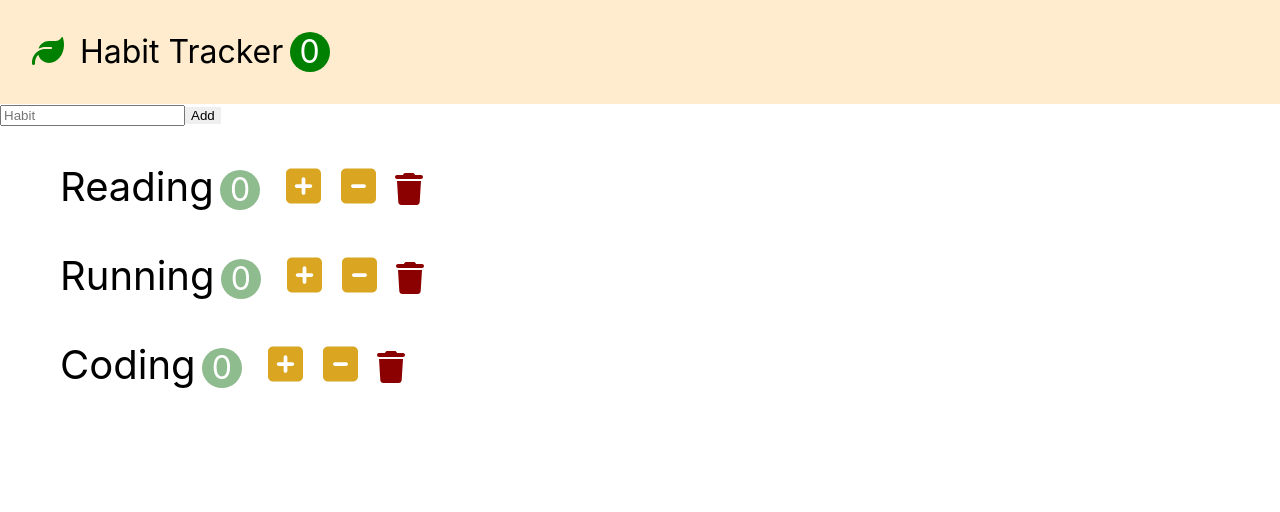
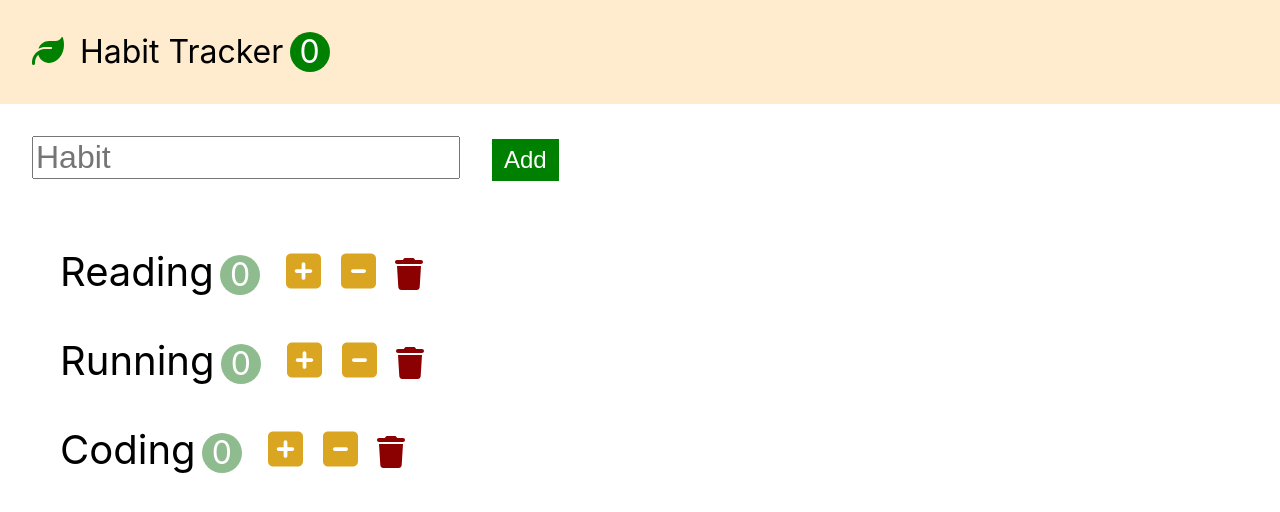
Before and after one commit to ezn6/habit-tracker, a React (Create React App) app: page / in a window 1280 px wide. Shown: the top 512 px of the page. Built offline with nearby package versions, Linux system fonts and the light colour scheme.

Commit message:
HabitAddForm component 리팩토링
Refs 이용

```diff
--- a/src/app.css
+++ b/src/app.css
@@ -30,6 +30,19 @@ button {
   background-color: green;
   color: white;
   border-radius: 50%;
+}
+
+.addForm-input {
+  font-size: 2rem;
+  margin: 1em;
+}
+
+.addForm-btn {
+  height: 100%;
+  font-size: 1.5rem;
+  padding: 0.3em 0.5em;
+  background-color: green;
+  color: white;
 }
 
 .habit {
--- a/src/app.jsx
+++ b/src/app.jsx
@@ -33,23 +33,9 @@ class App extends Component {
     this.setState({ habits });
   };
 
-  habitForm = (e) => {
-    console.log(e.target.value);
-    const newHabit = {
-      id: Date.now(),
-      name: e.target.value,
-      count: 0,
-    };
-    return [...this.state.habits, newHabit];
-    // const habits = [...this.state.habits, newHabit];
-    // this.setState({ habits });
-    // console.log(this.state.habits);
-  };
-
-  habitAdd = (newHabit) => {
-    const habits = newHabit;
+  handleAdd = (name) => {
+    const habits = [...this.state.habits, { id: Date.now(), name, count: 0 }];
     this.setState({ habits });
-    // console.log(this.state.habits);
   };
 
   render() {
@@ -63,7 +49,7 @@ class App extends Component {
         <Navbar
           counts={this.state.habits.filter((habit) => habit.count > 0).length}
         />
-        <HabitAddForm habitAdd={this.habitAdd} habitForm={this.habitForm} />
+        <HabitAddForm handleAdd={this.handleAdd} />
         <Habits habits={this.state.habits} buttons={buttons} />
       </>
     );
--- a/src/components/habitAddForm.jsx
+++ b/src/components/habitAddForm.jsx
@@ -1,34 +1,28 @@
 import React, { Component } from 'react';
 
 class HabitAddForm extends Component {
-  state = {
-    newHabit: '',
-    input: '',
-  };
+  inputRef = React.createRef();
+  formRef = React.createRef();
+
   onSubmit = (e) => {
     e.preventDefault();
-    this.props.habitAdd(this.state.newHabit);
-    this.setState({ newHabit: '', input: '' });
-  };
-  onChange = (e) => {
-    this.setState({ input: e.target.value });
-    const newHabit = this.props.habitForm(e);
-    this.setState({ newHabit });
+    const name = this.inputRef.current.value;
+    name && this.props.handleAdd(name);
+    // this.inputRef.current.value = ''; // formRef가 없다면 이방법도 가능
+    this.formRef.current.reset();
   };
 
   render() {
     return (
-      <section className='addForm'>
-        <form onSubmit={this.onSubmit}>
+      <form onSubmit={this.onSubmit} ref={this.formRef}>
         <input
           className='addForm-input'
+          type='text'
           placeholder='Habit'
-            value={this.state.input}
-            onChange={this.onChange}
+          ref={this.inputRef}
         ></input>
         <button className='addForm-btn'>Add</button>
       </form>
-      </section>
     );
   }
 }
```
Lines whose indentation alone changed are shown as unchanged.
